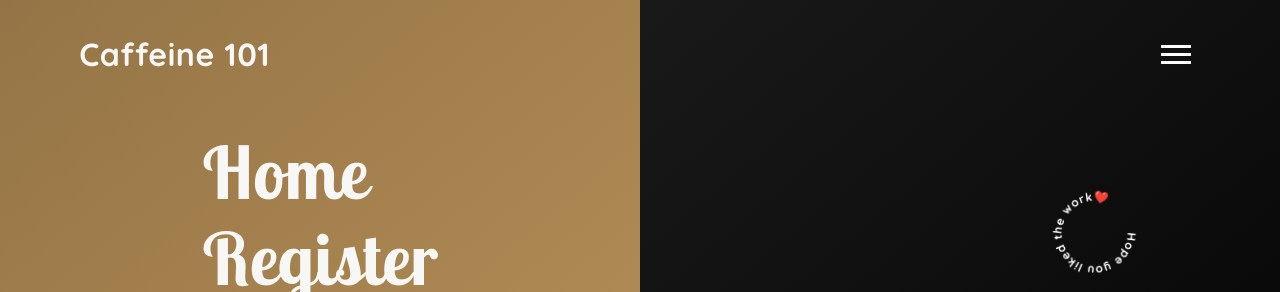
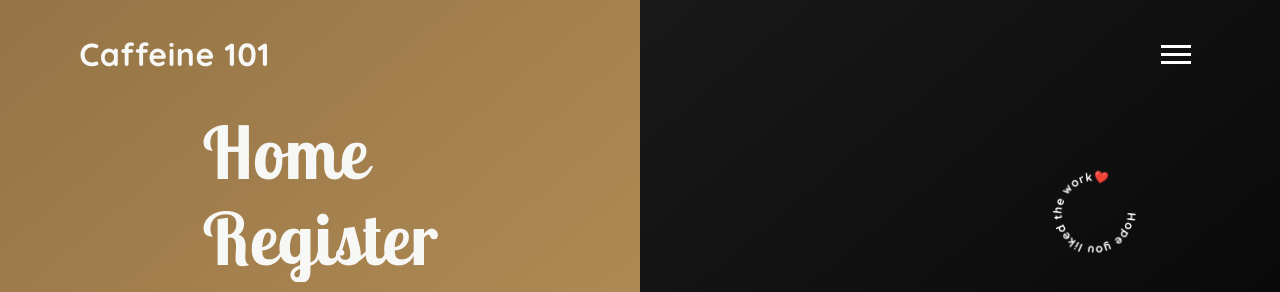
Before and after one commit to EpicNoxious/Coffee-Web-App, a Flask app: page / in a window 1280 px wide, after a click that opens the changed part. Shown: the top 292 px of the page. Run offline with Flask 2, Linux system fonts and the light colour scheme.

Commit message:
+change in header align v2

```diff
--- a/static/css/style.css
+++ b/static/css/style.css
@@ -2141,7 +2141,7 @@ body {
 
 .nav {
   display: flex;
-  height: 85vh;
+  height: 80vh;
   align-items: center;
   justify-content: center; }
   .nav__list {
--- a/static/sass/layout/_header.scss
+++ b/static/sass/layout/_header.scss
@@ -152,7 +152,7 @@ body {
 // Background-1
 .nav {
   display: flex;
-  height: 85vh;
+  height: 80vh;
   align-items: center;
   justify-content: center;
 
```
